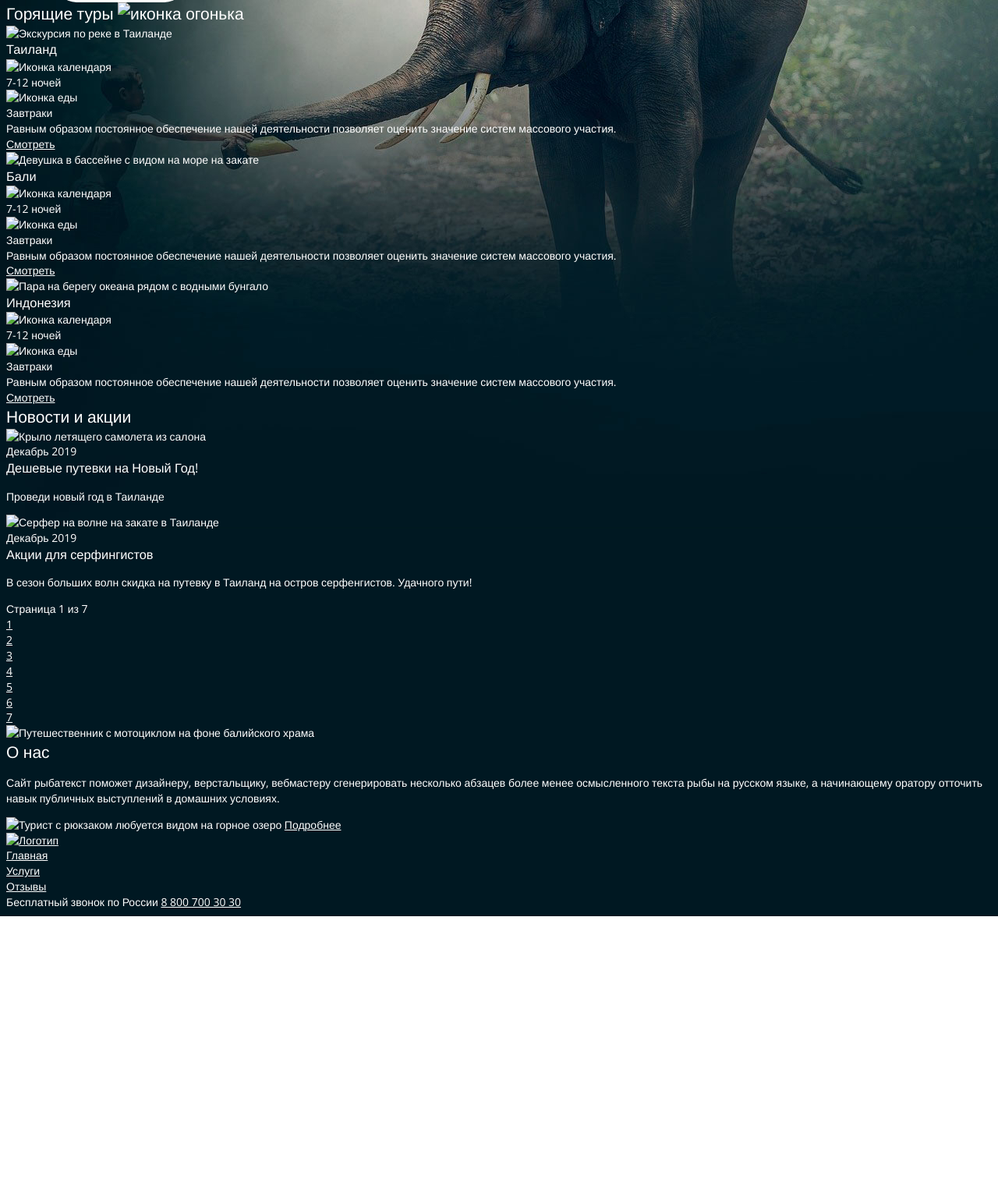
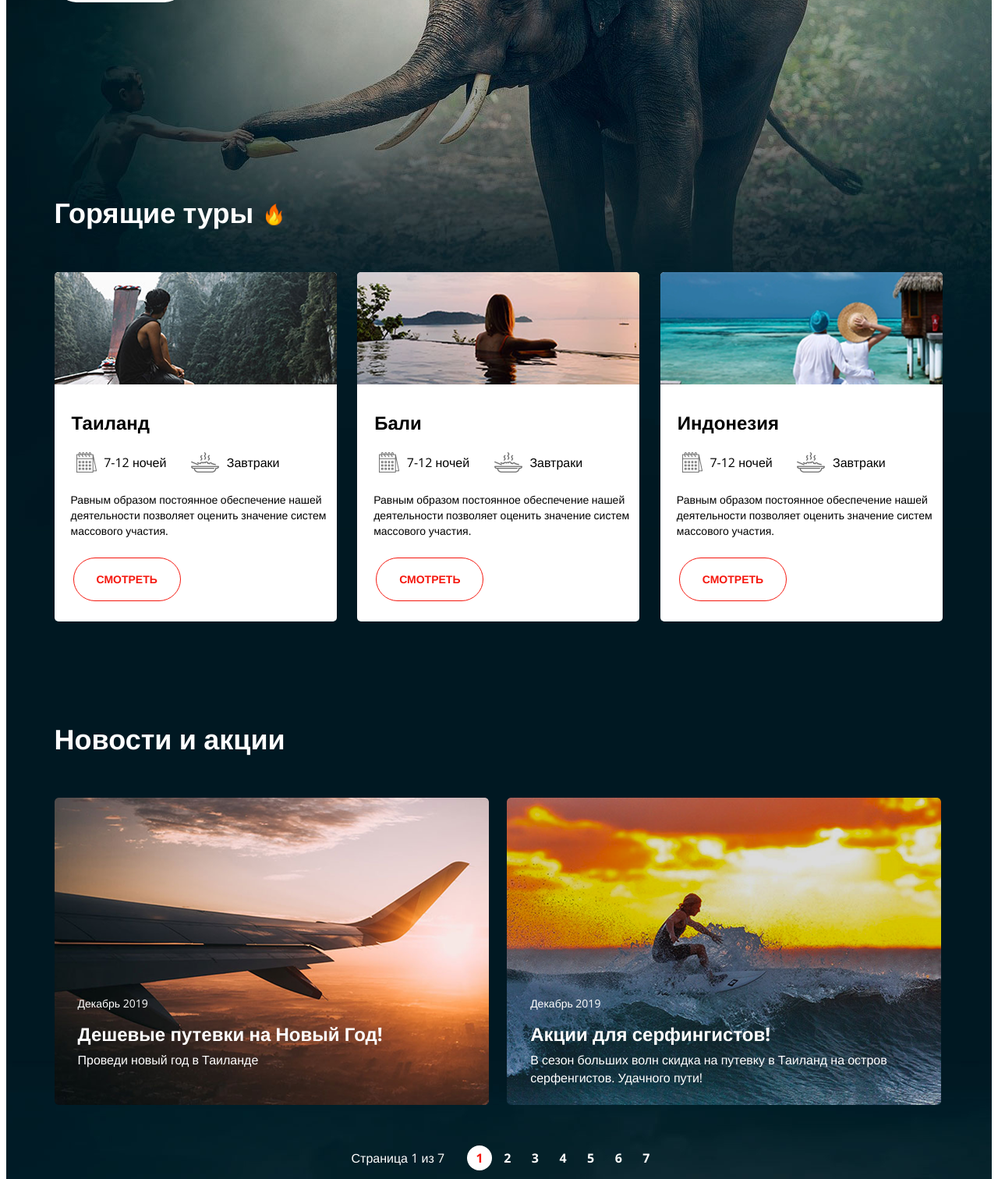
Before and after one commit to warefare/airasia, a plain HTML site: page index.html in a window 1280 px wide. Shown: the part 528-2040 px from the top of the page at 78% size. Before the commit the page ends 1703 px from the top, so only its background shows below. Drawn offline with nearby package versions, Linux system fonts and the light colour scheme.

Commit message:
Полное ТЗ2 недели

```diff
--- a/index.html
+++ b/index.html
@@ -9,7 +9,7 @@
 </head>
 
 <body>
-  <div class="wrapper">
+  <div class="wrapper main-page-wrapper">
     <main class="page-content">
       <section class="hero">
         <div class="container">
@@ -40,153 +40,169 @@
           </div>
         </div>
       </section>
-      <section class="tours">
-        <h2 class="tours__title">
-          <span class="tours__title-text">Горящие туры</span>
-          <img src="" alt="иконка огонька" class="tours__title-icon">
+      <section class="section">
+        <div class="container">
+          <h2 class="section__title">
+            <span class="section__title-text">Горящие туры</span>
+            <img src="./img/flame.png" alt="иконка огонька" class="section__title-icon">
           </h2>
-        <ul class="tours__list">
-          <li class="tours__item">
-            <img src="" alt="Экскурсия по реке в Таиланде" class="tours__image">
-            <h3 class="tours__name">Таиланд</h3>
-            <div class="tours__info">
-              <div class="tours__info-item">
-                <img src="" alt="Иконка календаря" class="tours__info-icon">
-                <div class="tours__info-text">7-12 ночей</div>
+          <ul class="offers">
+            <li class="offers__item">
+              <img src="./img/river.png" alt="Экскурсия по реке в Таиланде" class="offers__image">
+              <h3 class="offers__name">Таиланд</h3>
+              <div class="offers__info">
+                <div class="offers__info-item">
+                  <img src="./img/calendar.png" alt="Иконка календаря" class="offers__info-icon">
+                  <div class="offers__info-text">7-12 ночей</div>
                 </div>
-              <div class="tours__info-item">
-                <img src="" alt="Иконка еды" class="tours__info-icon">
-                <div class="tours__info-text">Завтраки</div>
+                <div class="offers__info-item">
+                  <img src="./img/meal.png" alt="Иконка еды" class="offers__info-icon">
+                  <div class="offers__info-text">Завтраки</div>
                 </div>
               </div>
-            <div class="tours__description">Равным образом постоянное обеспечение нашей деятельности позволяет оценить
+              <div class="offers__description">Равным образом постоянное обеспечение нашей деятельности позволяет
+                оценить
                 значение систем массового участия.</div>
-            <a href="" class="tours__button">Смотреть</a>
+              <a href="" class="btn btn--border--red">Смотреть</a>
             </li>
-          <li class="tours__item">
-            <img src="" alt="Девушка в бассейне с видом на море на закате" class="tours__image">
-            <h3 class="tours__name">Бали</h3>
-            <div class="tours__info">
-              <div class="tours__info-item">
-                <img src="" alt="Иконка календаря" class="tours__info-icon">
-                <div class="tours__info-text">7-12 ночей</div>
+            <li class="offers__item">
+              <img src="./img/pool.png" alt="Экскурсия по реке в Таиланде" class="offers__image">
+              <h3 class="offers__name">Бали</h3>
+              <div class="offers__info">
+                <div class="offers__info-item">
+                  <img src="./img/calendar.png" alt="Иконка календаря" class="offers__info-icon">
+                  <div class="offers__info-text">7-12 ночей</div>
                 </div>
-              <div class="tours__info-item">
-                <img src="" alt="Иконка еды" class="tours__info-icon">
-                <div class="tours__info-text">Завтраки</div>
+                <div class="offers__info-item">
+                  <img src="./img/meal.png" alt="Иконка еды" class="offers__info-icon">
+                  <div class="offers__info-text">Завтраки</div>
                 </div>
               </div>
-            <div class="tours__description">Равным образом постоянное обеспечение нашей деятельности позволяет оценить
+              <div class="offers__description">Равным образом постоянное обеспечение нашей деятельности позволяет
+                оценить
                 значение систем массового участия.</div>
-            <a href="" class="tours__button">Смотреть</a>
+              <a href="" class="btn btn--border--red">Смотреть</a>
             </li>
-          <li class="tours__item">
-            <img src="" alt="Пара на берегу океана рядом с водными бунгало" class="tours__image">
-            <h3 class="tours__name">Индонезия</h3>
-            <div class="tours__info">
-              <div class="tours__info-item">
-                <img src="" alt="Иконка календаря" class="tours__info-icon">
-                <div class="tours__info-text">7-12 ночей</div>
+            <li class="offers__item">
+              <img src="./img/ocean.png" alt="Экскурсия по реке в Таиланде" class="offers__image">
+              <h3 class="offers__name">Индонезия</h3>
+              <div class="offers__info">
+                <div class="offers__info-item">
+                  <img src="./img/calendar.png" alt="Иконка календаря" class="offers__info-icon">
+                  <div class="offers__info-text">7-12 ночей</div>
                 </div>
-              <div class="tours__info-item">
-                <img src="" alt="Иконка еды" class="tours__info-icon">
-                <div class="tours__info-text">Завтраки</div>
+                <div class="offers__info-item">
+                  <img src="./img/meal.png" alt="Иконка еды" class="offers__info-icon">
+                  <div class="offers__info-text">Завтраки</div>
                 </div>
               </div>
-            <div class="tours__description">Равным образом постоянное обеспечение нашей деятельности позволяет оценить
+              <div class="offers__description">Равным образом постоянное обеспечение нашей деятельности позволяет
+                оценить
                 значение систем массового участия.</div>
-            <a href="" class="tours__button">Смотреть</a>
+              <a href="" class="btn btn--border--red">Смотреть</a>
             </li>
-        </ul>
-      </section>
-      <section class="news">
-        <h2 class="news__title">Новости и акции</h2>
-        <ul class="news__list">
-          <li class="news__item">
-            <img src="" alt="Крыло летящего самолета из салона" class="news__image">
-            <div class="news__item-date">Декабрь 2019</div>
-            <h3 class="news__item-title">Дешевые путевки на Новый Год!</h3>
-            <p class="news__item-description">Проведи новый год в Таиланде</p>
-          </li>
-          <li class="news__item">
-            <img src="" alt="Серфер на волне на закате в Таиланде" class="news__image">
-            <div class="news__item-date">Декабрь 2019</div>
-            <h3 class="news__item-title">Акции для серфингистов</h3>
-            <p class="news__item-description">В сезон больших волн скидка на путевку в Таиланд на остров серфенгистов.
-              Удачного пути!</p>
-          </li>
-        </ul>
-        <div class="news__pagination">
-          <span class="news__pagination-text">Страница 1 из 7</span>
-          <ul class="news__pagination-list">
-            <li class="news__pagination-item news__pagination-item_active"><a href=""
-                class="news__pagination-link">1</a></li>
-            <li class="news__pagination-item"><a href="" class="news__pagination-link">2</a></li>
-            <li class="news__pagination-item"><a href="" class="news__pagination-link">3</a></li>
-            <li class="news__pagination-item"><a href="" class="news__pagination-link">4</a></li>
-            <li class="news__pagination-item"><a href="" class="news__pagination-link">5</a></li>
-            <li class="news__pagination-item"><a href="" class="news__pagination-link">6</a></li>
-            <li class="news__pagination-item"><a href="" class="news__pagination-link">7</a></li>
           </ul>
         </div>
       </section>
-      <section class="about">
-        <div class="about__content">
-          <div class="about__image">
-            <img src="" alt="Путешественник с мотоциклом на фоне балийского храма">
+      <section class="section">
+        <div class="container">
+          <h2 class="section__title-text">Новости и акции</h2>
+          <ul class="news">
+            <li class="news__item">
+              <img src="./img/plain.png" alt="Крыло летящего самолета из салона" class="news__image">
+              <div class="news__text-content">
+                <time class="news__date">Декабрь 2019</time>
+                <h3 class="news__title">Дешевые путевки на Новый Год!</h3>
+                <p class="news__description">Проведи новый год в Таиланде</p>
+              </div>
+            </li>
+            <li class="news__item">
+              <img src="./img/Surfer.png" alt="Серфер на волне на закате в Таиланде" class="news__image">
+              <div class="news__text-content">
+                <time class="news__date">Декабрь 2019</time>
+                <h3 class="news__title">Акции для серфингистов!</h3>
+                <p class="news__description">В сезон больших волн скидка на путевку в Таиланд на остров
+                  серфенгистов.
+                  Удачного пути!</p>
+              </div>
+            </li>
+          </ul>
+          <div class="paginator">
+            <span class="paginator__display">Страница 1 из 7</span>
+            <ul class="paginator__list">
+              <li class="paginator__item paginator__item--active"><a href="" class="paginator__link">1</a></li>
+              <li class="paginator__item"><a href="" class="paginator__link">2</a></li>
+              <li class="paginator__item"><a href="" class="paginator__link">3</a></li>
+              <li class="paginator__item"><a href="" class="paginator__link">4</a></li>
+              <li class="paginator__item"><a href="" class="paginator__link">5</a></li>
+              <li class="paginator__item"><a href="" class="paginator__link">6</a></li>
+              <li class="paginator__item"><a href="" class="paginator__link">7</a></li>
+            </ul>
+          </div>
+        </div>
+      </section>
+      <section class="section about--section">
+        <div class="container">
+          <div class="about">
+            <div class="about__img">
             </div>
             <div class="about__info">
+              <div class="about__description">
                 <h2 class="about__title">О нас</h2>
-            <p class="about__text">Сайт рыбатекст поможет дизайнеру, верстальщику, вебмастеру сгенерировать несколько
+                <div class="about__text">
+                  <p>Сайт рыбатекст поможет дизайнеру, верстальщику, вебмастеру сгенерировать несколько
                     абзацев более менее осмысленного текста рыбы на русском языке, а начинающему оратору отточить навык
-              публичных выступлений в домашних условиях. </p>
-            <img src="" alt="Турист с рюкзаком любуется видом на горное озеро" class="about__info-image">
-            <a href="" class="about__button">Подробнее</a>
+                    публичных выступлений в домашних условиях.</p>
+                </div>
+                <a href="" class="btn">Подробнее</a>
+              </div>
+            </div>
           </div>
         </div>
       </section>
     </main>
-    <footer class="footer">
-      <div class="footer__content">
-        <div class="footer__logo">
-          <a href="/" class="footer__logo-link">
-            <img src="" alt="Логотип">
+    <footer class="footer-container">
+      <div class="container footer-container__content">
+        <div class="footer">
+          <div class="logo">
+            <a href="/" class="logo__link">
+              <img src="./img/logo.png" alt="Логотип">
             </a>
           </div>
-        <nav class="footer__nav">
-          <ul class="footer__nav-list">
-            <li class="footer__nav-item"><a href="" class="footer__nav-link">Главная</a></li>
-            <li class="footer__nav-item"><a href="" class="footer__nav-link">Услуги</a></li>
-            <li class="footer__nav-item"><a href="" class="footer__nav-link">Отзывы</a></li>
+          <nav class="menu">
+            <ul class="menu__list">
+              <li class="menu__item"><a href="#" class="menu__link">Главная</a></li>
+              <li class="menu__item"><a href="#" class="menu__link">Услуги</a></li>
+              <li class="menu__item"><a href="#" class="menu__link">Отзывы</a></li>
             </ul>
           </nav>
-        <div class="footer__social">
-          <ul class="footer__social-list">
-            <li class="footer__social-item">
-              <a href="#" class="footer__social-item_link footer__social-item_link_type_telegram">
-                <span class="footer__social-item_icon"></span>
+          <ul class="socials">
+            <li class="socials__item">
+              <a href="#" class="socials__link socials__link--type--telegram">
+                <span class="socials__icon"></span>
               </a>
             </li>
-            <li class="footer__social-item">
-              <a href="#" class="footer__social-item_link footer__social-item_link_type_vk">
-                <span class="footer__social-item_icon"></span>
+            <li class="socials__item">
+              <a href="#" class="socials__link socials__link--type--vk">
+                <span class="socials__icon"></span>
               </a>
             </li>
-            <li class="footer__social-item">
-              <a href="#" class="footer__social-item_link footer__social-item_link_type_facebook">
-                <span class="footer__social-item_icon"></span>
+            <li class="socials__item">
+              <a href="#" class="socials__link socials__link--type--facebook">
+                <span class="socials__icon"></span>
               </a>
             </li>
-            <li class="footer__social-item">
-              <a href="#" class="footer__social-item_link footer__social-item_link_type_instagram">
-                <span class="footer__social-item_icon"></span>
+            <li class="socials__item">
+              <a href="#" class="socials__link socials__link--type--instagram">
+                <span class="socials__icon"></span>
               </a>
             </li>
           </ul>
-        </div>
-        <div class="footer__contacts">
-          <span class="footer__contacts-text">Бесплатный звонок по России</span>
-          <a class="footer__phone" href="tel:88007003030">8 800 700 30 30</a>
+          <address class="contacts">
+            <div class="contacts__desc">Бесплатный звонок по России</div>
+            <a class="contacts__phone" href="tel:88007003030">8 800 700 30 30</a>
+
+          </address>
         </div>
       </div>
     </footer>
--- a/main.css
+++ b/main.css
@@ -1,7 +1,11 @@
 @import url('https://fonts.googleapis.com/css2?family=Open+Sans:ital,wght@0,300..800;1,300..800&display=swap');
 
+* {
+  box-sizing: border-box;
+}
+
 body {
-  background: url(./img/body_img.jpg) center top no-repeat;
+
   font-family: 'Open Sans', Helvetica, sans-serif;
   color: #fff;
   font-size: 14px;
@@ -12,6 +16,10 @@ body {
 
 a {
   color: inherit;
+}
+
+p {
+  margin-top: 0;
 }
 
 ul {
@@ -31,6 +39,10 @@ h5,
 h6 {
   margin: 0;
   font-weight: normal;
+}
+
+.main-page-wrapper {
+  background: url(./img/body_img.jpg) center top -7px no-repeat;
 }
 
 .container {
@@ -85,7 +97,7 @@ h6 {
   text-decoration: none;
   font-size: 26px;
   margin-bottom: -8px;
-    display: block;
+  display: block;
 }
 
 .contacts__schedule {
@@ -93,6 +105,10 @@ h6 {
   font-size: 13px;
   text-decoration: underline;
   display: block;
+}
+
+.hero {
+  margin-bottom: 244px;
 }
 
 .hero__text-section {
@@ -122,7 +138,366 @@ h6 {
   display: inline-block;
 }
 
+.btn--border--red {
+  border: 1px solid #F5170E;
+  margin-left: 24px;
+  padding: 17px 29px;
+}
+
 .btn:hover {
   background: #F5170E;
   color: #fff;
 }
+
+.section {
+  margin-bottom: 125px;
+}
+
+.section__title {
+  margin-bottom: 51px;
+  display: inline-block;
+  vertical-align: middle;
+  position: relative;
+
+}
+
+.section__title-text {
+  font-size: 36px;
+  font-weight: 700;
+  margin-right: 10px;
+  display: inline-block;
+  vertical-align: middle;
+}
+
+.offers__item {
+  min-height: 449px;
+  border-radius: 5px;
+
+}
+
+.section__title-icon {
+
+  display: inline-block;
+  vertical-align: middle;
+  position: relative;
+  top: 3px;
+}
+
+.offers {
+  display: inline-block;
+  color: #000;
+}
+
+.offers__item {
+  background-color: #fff;
+  display: inline-block;
+  min-height: 448px;
+  margin-right: 23px;
+  width: 362px;
+}
+
+.offers__item:last-child {
+  margin-right: 0;
+}
+
+.offers__name {
+
+  font-size: 24px;
+  font-weight: 700;
+  display: block;
+  padding-top: 27px;
+  padding-left: 22px;
+}
+
+.offers__info {
+  margin-bottom: 25px;
+}
+
+.offers__info-item {
+  display: inline-block;
+  padding-left: 28px;
+  padding-top: 21px;
+}
+
+.offers__info-icon {
+  padding-right: 6px;
+  vertical-align: middle;
+  display: inline-block;
+
+}
+
+.offers__info-text {
+  display: inline-block;
+  vertical-align: middle;
+  font-size: 16px;
+}
+
+.offers__description {
+  padding-left: 21px;
+  margin-bottom: 25px;
+}
+
+.news {
+  display: inline-block;
+  margin-top: 50px;
+  white-space: nowrap;
+
+}
+
+.news__item {
+  width: 557px;
+  display: inline-block;
+  vertical-align: top;
+  border-radius: 5px;
+  overflow: hidden;
+  position: relative;
+  margin-right: 20px;
+  border: none;
+  margin-bottom: 50px;
+}
+
+.news__item:last-child {
+  margin-right: 0;
+}
+
+.news__image {
+  display: block;
+  width: 100%;
+  height: 100%;
+  object-fit: cover;
+}
+
+.news__text-content {
+  position: absolute;
+  left: 0;
+  right: 0;
+  bottom: 0;
+  padding: 0px 30px;
+  min-height: 140px;
+
+
+}
+
+.news__date {
+  font-size: 14px;
+  margin-bottom: 12px;
+  display: block;
+
+
+}
+
+.news__title {
+  font-size: 24px;
+  font-weight: 700;
+  margin-bottom: 5px;
+  display: block;
+
+
+}
+
+.news__description {
+  font-size: 16px;
+  display: block;
+  margin: 0;
+  white-space: wrap;
+}
+
+.paginator {
+  text-align: center;
+  position: relative;
+  margin-bottom: 143px;
+
+}
+
+.paginator__display {
+  position: absolute;
+  font-size: 16px;
+  left: 381px;
+  top: 50%;
+  transform: translateY(-50%);
+}
+
+.paginator__list {
+  display: inline-block;
+  margin-left: 164px;
+  padding: 2px;
+
+}
+
+.paginator__item {
+  display: inline-block;
+
+}
+
+.paginator__link {
+  display: inline-block;
+  text-decoration: none;
+  vertical-align: middle;
+  width: 32px;
+  height: 32px;
+  border-radius: 50%;
+  line-height: 32px;
+  font-weight: 700;
+  overflow: hidden;
+  text-align: center;
+  overflow: hidden;
+  background: transparent;
+  font-size: 16px;
+}
+
+
+
+.paginator__item--active .paginator__link {
+  background: #fff;
+  color: #F5170E;
+
+}
+
+.about {
+  white-space: nowrap;
+
+}
+
+.about__img::before {
+  content: "";
+  display: inline-block;
+  vertical-align: top;
+  height: 505px;
+  width: 490px;
+  background: url(./img/gates.png) center center / cover no-repeat;
+  border-radius: 5px;
+
+
+}
+
+.about__info {
+  color: black;
+  position: relative;
+  height: 455px;
+  z-index: 1;
+  margin-top: -408px;
+  margin-left: 352px;
+  border-radius: 5px;
+
+}
+
+.about__info::before {
+  content: "";
+  display: block;
+  height: 455px;
+  width: 785px;
+  background: url(./img/mountains.png) center center / cover no-repeat;
+  position: absolute;
+  top: 0;
+  left: 0;
+  z-index: -1;
+
+}
+
+.about__description {
+  padding-top: 70px;
+  padding-left: 82px;
+}
+
+.about__title {
+  font-size: 36px;
+  font-weight: bold;
+  margin-bottom: 37px;
+  top: 10px;
+}
+
+.about__text {
+  font-size: 16px;
+  width: 502px;
+  height: 135px;
+  white-space: wrap;
+  line-height: 27px;
+  margin-bottom: 42px;
+}
+
+.about--section {
+  margin-bottom: 81px;
+}
+
+.footer {
+  height: 93px;
+  position: relative;
+  margin-top: 25px;
+
+}
+
+.footer-container__content {
+  border-top: 1px solid #FFF;
+  margin-top: -25px;
+}
+
+.contacts__desc {
+  font-size: 11px;
+  color: #9A9A9A;
+}
+
+.socials__link {
+  display: block;
+  width: 36px;
+  height: 36px;
+  text-decoration: none;
+  background: center center no-repeat;
+  background-size: cover;
+  position: relative;
+}
+
+.socials {
+  top: 25px;
+  right: 257px;
+  position: absolute;
+}
+
+.socials__icon {
+  display: none;
+}
+
+.socials__item {
+  display: inline-block;
+  vertical-align: middle;
+  margin-right: 7px;
+}
+
+.socials-item:last-child {
+  margin-right: 0;
+}
+
+.socials__icon {
+  display: block;
+  width: 36px;
+  height: 36px;
+}
+
+.socials__icon::before {
+  content: "";
+  display: block;
+  width: 36px;
+  height: 36px;
+  background-size: cover;
+  background-position: center;
+  background-repeat: no-repeat;
+  position: absolute;
+  top: 0;
+  left: 0;
+}
+
+
+.socials__link--type--telegram .socials__icon::before {
+  background-image: url(./img/telegram.png);
+}
+
+.socials__link--type--vk .socials__icon::before {
+  background-image: url(./img/vk.png);
+}
+
+.socials__link--type--facebook .socials__icon::before {
+  background-image: url(./img/f.png);
+}
+
+.socials__link--type--instagram .socials__icon::before {
+  background-image: url(./img/in.png);
+}
```
Also changed, not shown: img/Surfer.png (added), img/calendar.png (added), img/f.png (added), img/flame.png (added), img/gates.png (added), img/in.png (added), img/meal.png (added), img/mountains.png (added), img/ocean.png (added), img/plain.png (added), img/pool.png (added), img/river.png (added), img/telegram.png (added), img/vk.png (added). Lines whose indentation alone changed are shown as unchanged.
